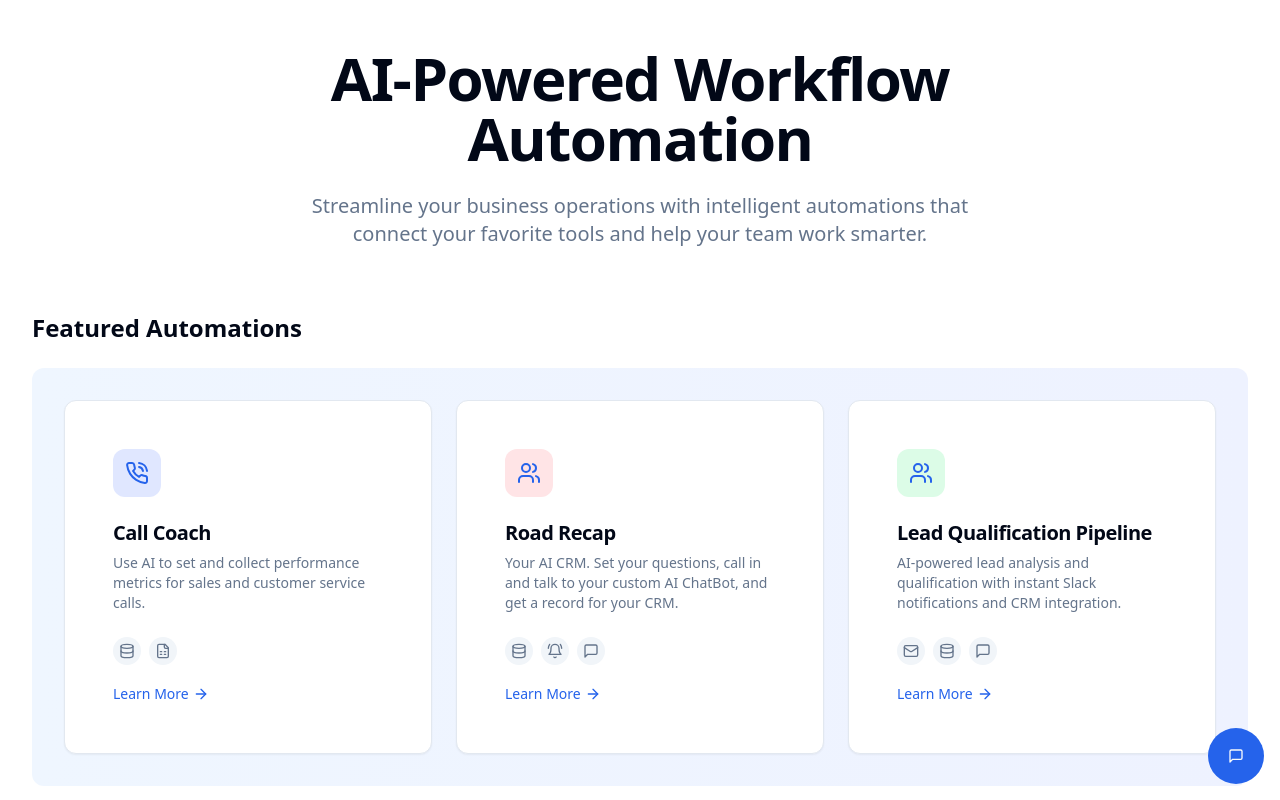
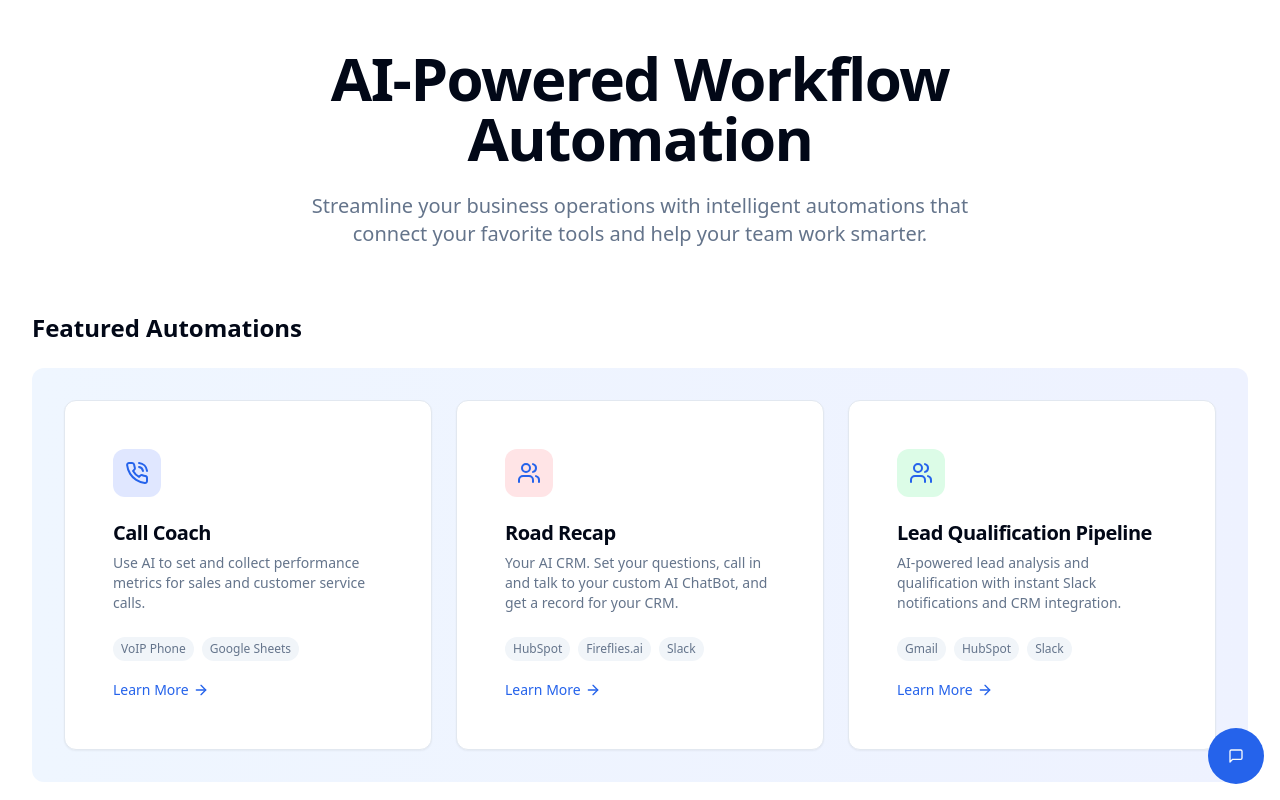
Before and after one commit to brianpcf/dptlandingpage, a React (Vite) app: page / in a window 1280 px wide. Shown: the top 800 px of the page. Built offline with nearby package versions, Linux system fonts and the light colour scheme.

Commit message:
Reverted to edit 5538be57-1094-4b68-8638-a7cda86b8652: "Implement response display on option click
Added functionality to display responses after a user clicks one of the three options in the ChatBot component.
[skip gpt_engineer]"

```diff
--- a/src/components/AutomationCard.tsx
+++ b/src/components/AutomationCard.tsx
@@ -1,18 +1,6 @@
 import { ArrowRight } from "lucide-react";
 import { Card, CardHeader, CardTitle, CardDescription, CardContent } from "./ui/card";
 import { LucideIcon } from "lucide-react";
-import {
-  Mail,
-  MessageSquare,
-  Calendar,
-  FileText,
-  Users,
-  Database,
-  Slack,
-  BellRing,
-  FileSpreadsheet,
-  MessageCircle
-} from "lucide-react";
 
 interface AutomationCardProps {
   title: string;
@@ -23,23 +11,6 @@ interface AutomationCardProps {
   tools?: string[];
   category?: string;
 }
-
-// Helper function to map tool names to icons
-const getToolIcon = (toolName: string): LucideIcon => {
-  const iconMap: { [key: string]: LucideIcon } = {
-    "Gmail": Mail,
-    "Slack": MessageSquare,
-    "Google Calendar": Calendar,
-    "HubSpot": Database,
-    "Google Sheets": FileSpreadsheet,
-    "Zendesk": MessageCircle,
-    "Google Drive": FileText,
-    "Fireflies.ai": BellRing,
-    "Notion": FileText
-  };
-
-  return iconMap[toolName] || Database; // Default to Database icon if no match
-};
 
 const AutomationCard = ({
   title,
@@ -62,18 +33,14 @@ const AutomationCard = ({
       <CardContent>
         {tools.length > 0 && (
           <div className="flex flex-wrap gap-2 mb-4">
-            {tools.map((tool) => {
-              const ToolIcon = getToolIcon(tool);
-              return (
-                <div
-                  key={tool}
-                  className="p-1.5 bg-muted rounded-full hover:bg-muted/80 transition-colors"
-                  title={tool}
-                >
-                  <ToolIcon className="w-4 h-4 text-muted-foreground" />
-                </div>
-              );
-            })}
+            {tools.map((tool) => (
+              <span
+                key={tool}
+                className="px-2 py-1 bg-muted text-muted-foreground rounded-full text-xs"
+              >
+                {tool}
+              </span>
+            ))}
           </div>
         )}
         <a
```
